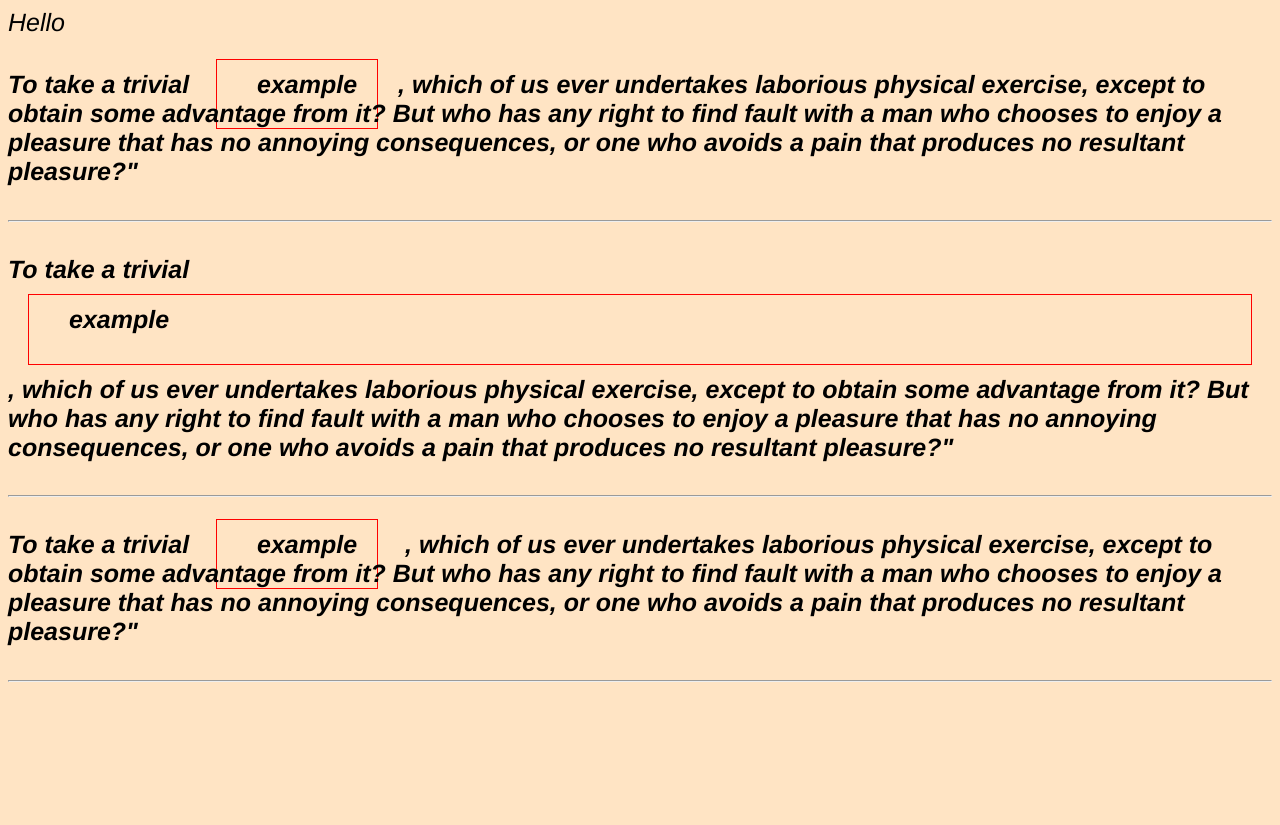
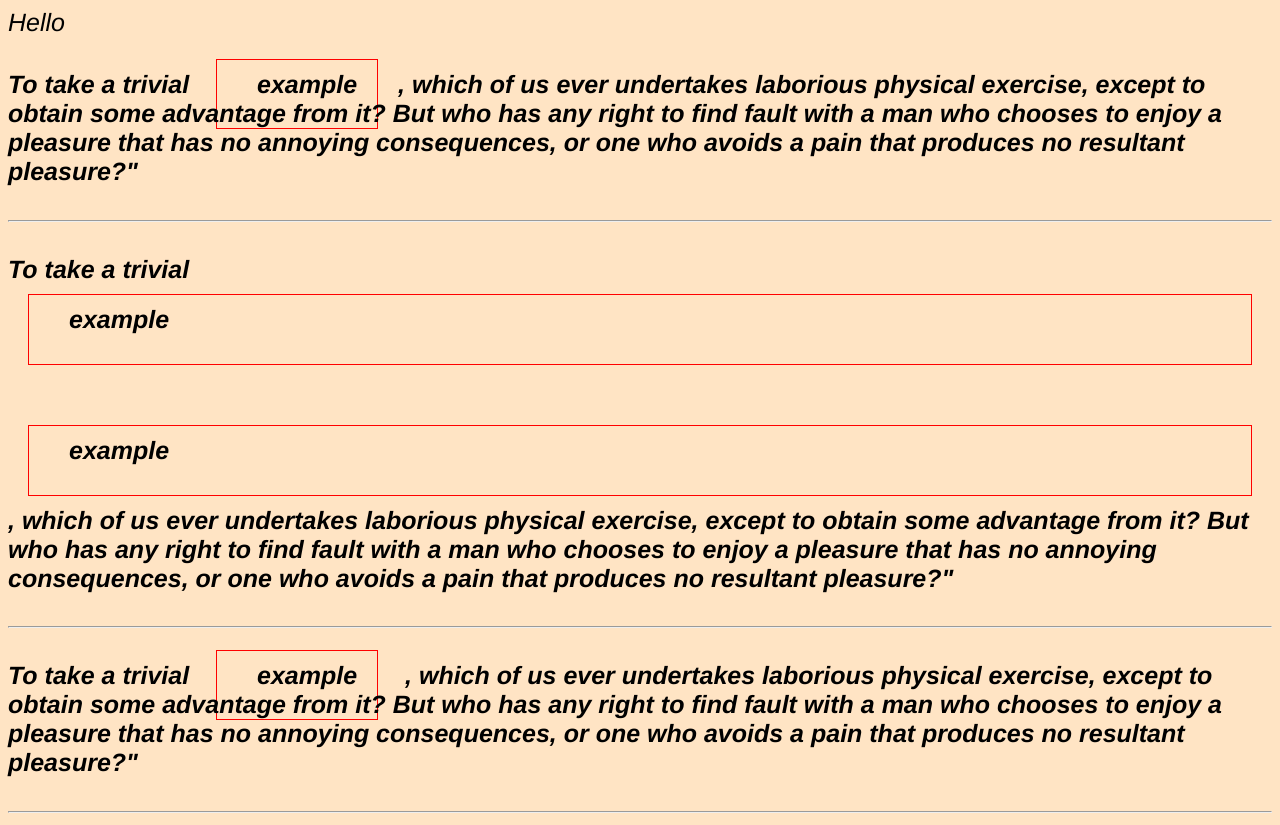
Before and after one commit to CrimsonMoth/CSS3-Basics, a plain HTML site: page 06. Box Models. Paddings n Margins/index.html in a window 1280 px wide. Before the commit the page ends 800 px from the top, so only its background shows below. Drawn offline with Linux system fonts and the light colour scheme.

Commit message:
Add files via upload

```diff
--- a/06. Box Models. Paddings n Margins/index.html
+++ b/06. Box Models. Paddings n Margins/index.html
@@ -20,6 +20,7 @@
     <h4>
       To take a trivial
       <div>example</div>
+      <div class="mar">example</div>
       , which of us ever undertakes laborious physical exercise, except to
       obtain some advantage from it? But who has any right to find fault with a
       man who chooses to enjoy a pleasure that has no annoying consequences, or
--- a/06. Box Models. Paddings n Margins/styles.css
+++ b/06. Box Models. Paddings n Margins/styles.css
@@ -16,3 +16,7 @@ div {
 .test {
   display: inline;
 }
+
+.mar {
+  margin-top: 60px;
+}
```
